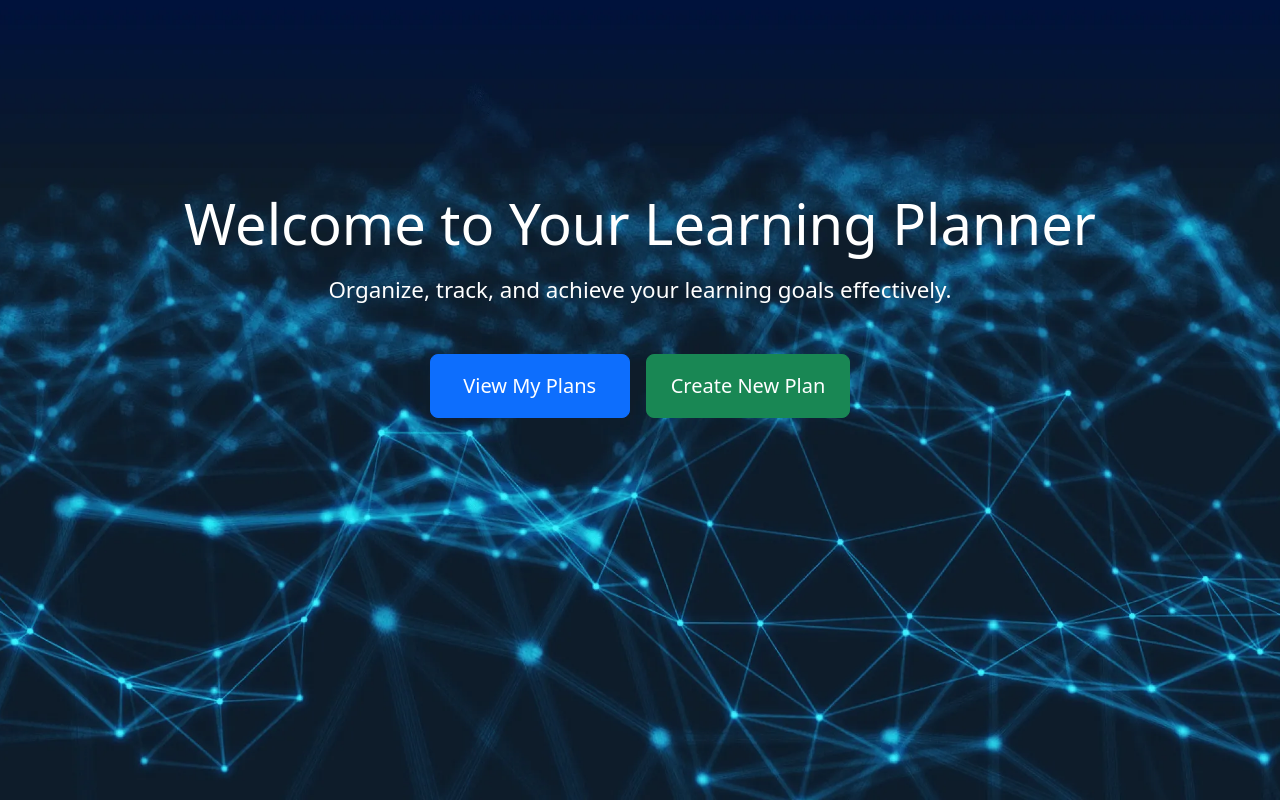
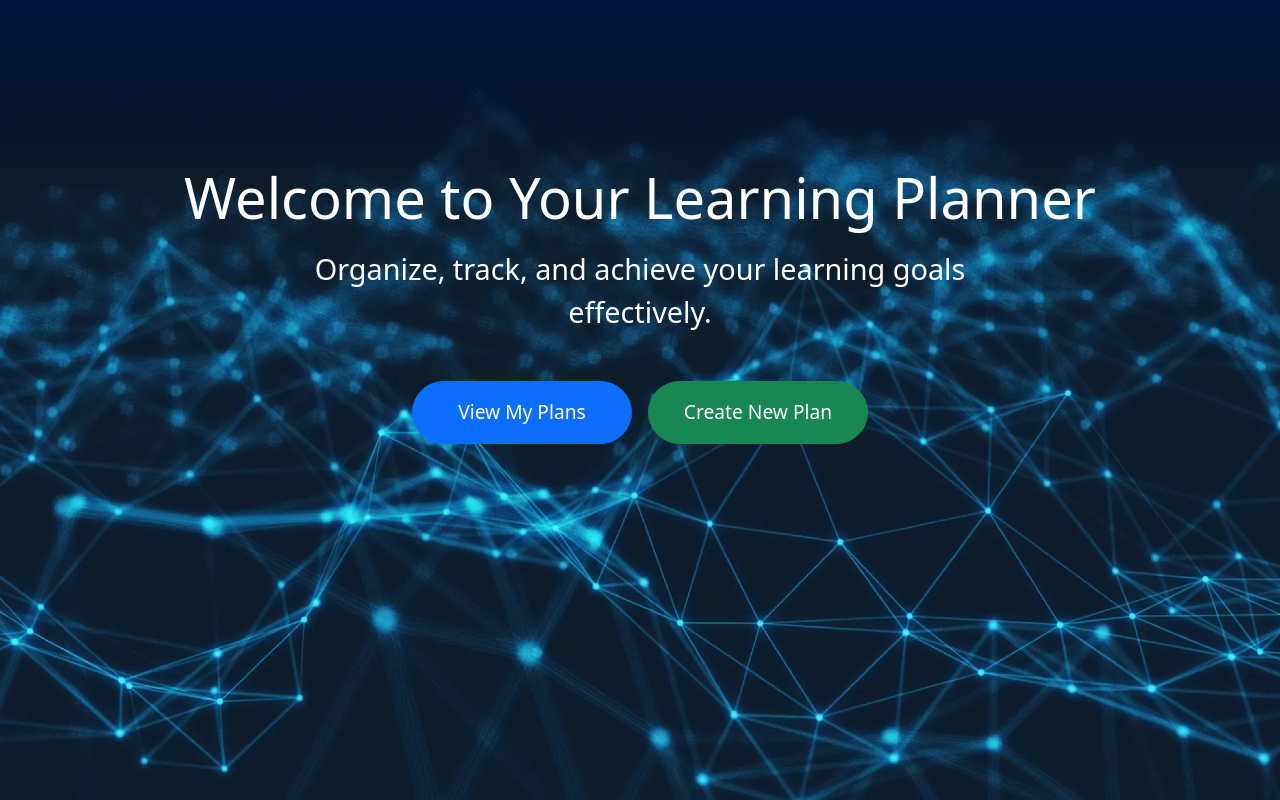
Before and after one commit to rahmimuaz/Skillhub, a React (Vite) app in the folder frontend/: page / in a window 1280 px wide. Built offline with nearby package versions, Linux system fonts and the light colour scheme.

Commit message:
change the button styles and the apperance of the page

```diff
--- a/frontend/src/App.jsx
+++ b/frontend/src/App.jsx
@@ -12,23 +12,54 @@ import './App.css'; // Optional: For custom styles like background or footer fix
 function Dashboard() {
   const navigate = useNavigate();
   return (
-    <Container className="d-flex flex-column align-items-center justify-content-center text-center" style={{ minHeight: '70vh', paddingTop: '5rem', paddingBottom: '5rem',color:'white'}}>
-      <h1 className="display-4 mb-3">Welcome to Your Learning Planner</h1>
-     <p className="lead text-unmuted mb-5" style={{ maxWidth: '700px', color: 'white', fontSize: '1.4rem' }}>
-
+   <Container
+  className="d-flex flex-column align-items-center justify-content-center text-center"
+  style={{ minHeight: '70vh', paddingTop: '5rem', paddingBottom: '5rem', color: 'white' }}
+>
+  <h1 style={{ fontSize: '3.5rem' }} className="mb-3">
+    Welcome to Your Learning Planner
+  </h1>
+  <p
+    className="lead mb-5"
+    style={{ maxWidth: '700px', color: 'white', fontSize: '1.8rem', fontWeight: '500' }}
+  >
     Organize, track, and achieve your learning goals effectively.
   </p>
       <Row className="g-3 justify-content-center">
         <Col xs="auto">
-          <Button variant="primary" size="lg" onClick={() => navigate('/plans')} style={{ minWidth: '200px', padding: '1rem 1.5rem' }}>
+  <Button
+    variant="primary"
+    size="lg"
+    onClick={() => navigate('/plans')}
+    style={{
+      minWidth: '220px',
+      padding: '1rem 2rem',
+      borderRadius: '50px',
+      fontSize: '1.2rem',
+      fontWeight: '500',
+    }}
+  >
     View My Plans
   </Button>
 </Col>
+
 <Col xs="auto">
-          <Button variant="success" size="lg" onClick={() => navigate('/plan/new')} style={{ minWidth: '200px', padding: '1rem 1.5rem' }}>
+  <Button
+    variant="success"
+    size="lg"
+    onClick={() => navigate('/plan/new')}
+    style={{
+      minWidth: '220px',
+      padding: '1rem 2rem',
+      borderRadius: '50px',
+      fontSize: '1.2rem',
+      fontWeight: '500',
+    }}
+  >
     Create New Plan
   </Button>
 </Col>
+
       </Row>
     </Container>
   );
```
Lines whose indentation alone changed are shown as unchanged.
